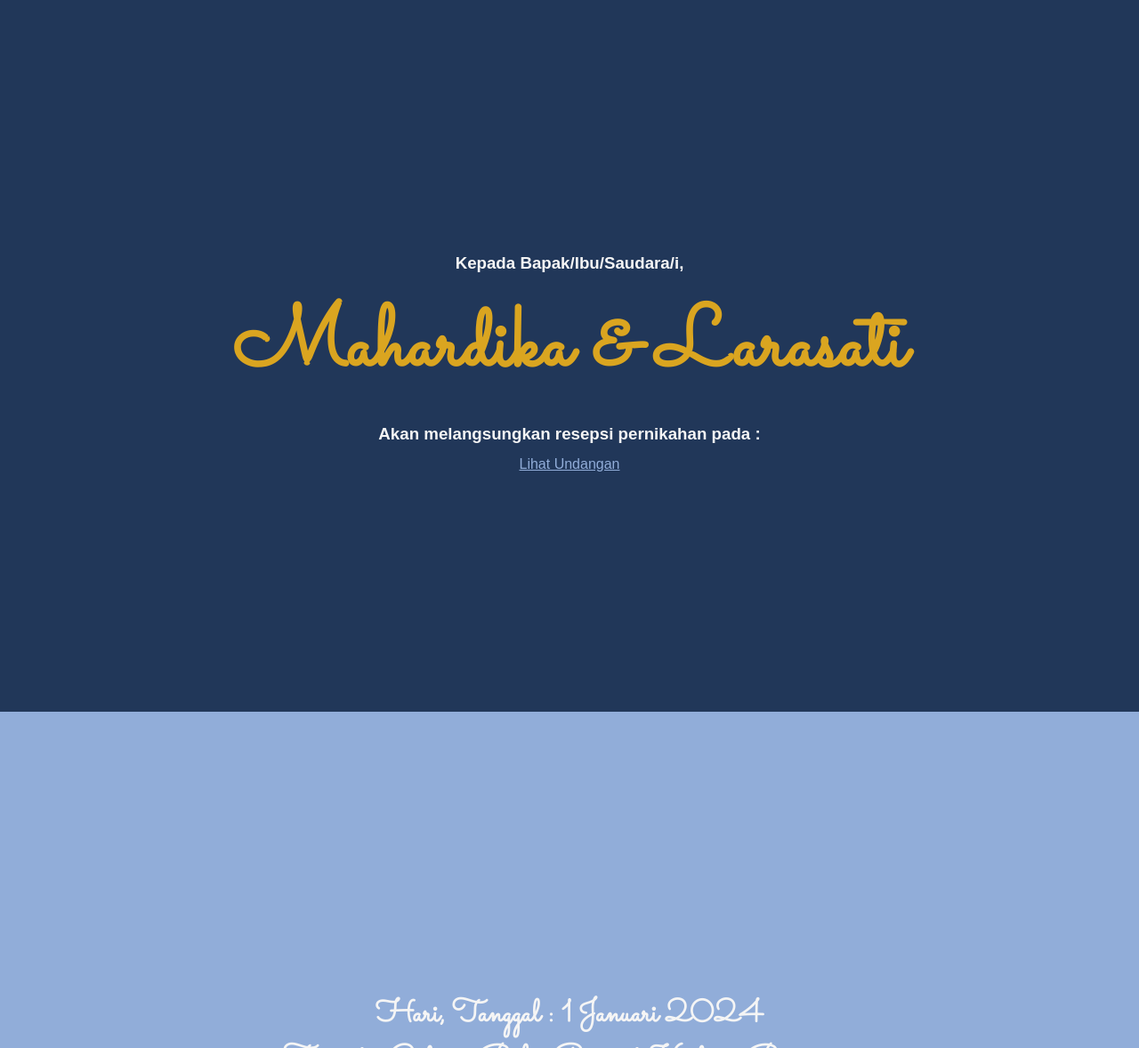
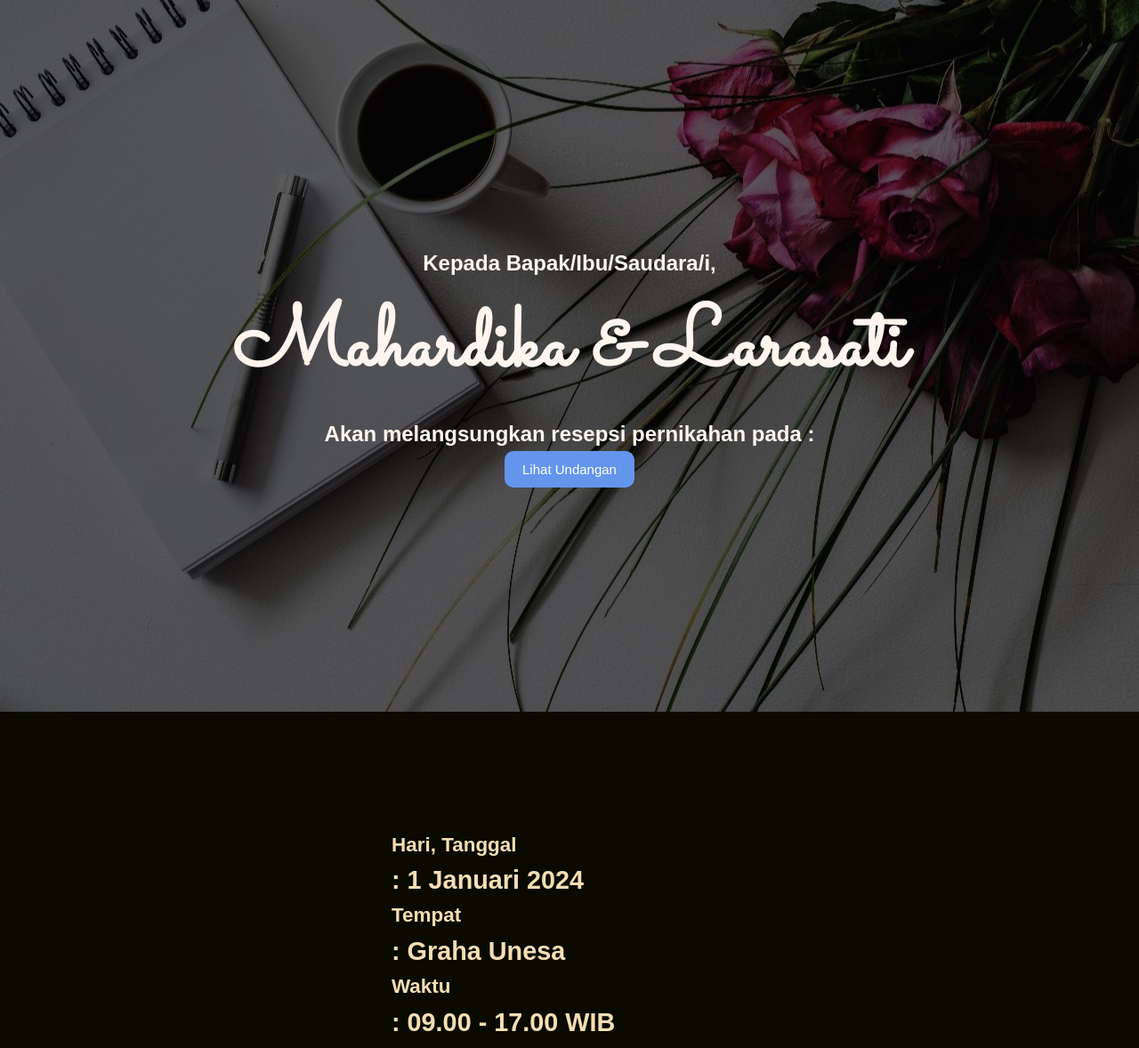
Before and after one commit to SeptianNurIkhsan/wedding.github.io, a PHP site: page / in a window 1280 px wide. Shown: the top 1178 px of the page at 89% size. Run offline with PHP 8.4, Linux system fonts and the light colour scheme.

Commit message:
tampilan utama

```diff
--- a/index.html
+++ b/index.html
@@ -6,6 +6,8 @@
     <!-- start styling font via google font -->
     <link rel="preconnect" href="https://fonts.googleapis.com" />
     <link rel="preconnect" href="https://fonts.gstatic.com" crossorigin />
+    <!-- menghubungkan dengan file css -->
+    <link rel="stylesheet" href="style.css" />
     <link href="https://fonts.googleapis.com/css2?family=Sacramento&display=swap" rel="stylesheet" />
     <!-- end styling font -->
 
@@ -14,28 +16,33 @@
     <!-- end judul undangan -->
   </head>
 
-  <!-- start body dan styling -->
-  <body style="color: whitesmoke; min-height: 100vh; margin: 0; padding: 0; justify-content: center; font-family: 'Work Sans', sans-serif">
+  <!-- start body -->
+  <body>
     <!-- start cover -->
-    <section id="cover" class="cover" style="background-color: #213759; min-height: 100vh; padding: 0; margin: auto; text-align: center; display: flex; justify-content: center; align-items: center; line-height: 1rem">
+    <section id="cover" class="cover">
       <div class="container">
         <h3>Kepada Bapak/Ibu/Saudara/i,</h3>
-        <h1 style="font-family: 'Sacramento', cursive; font-size: 6rem; color: goldenrod">Mahardika & Larasati</h1>
+        <h1>Mahardika & Larasati</h1>
         <h3>Akan melangsungkan resepsi pernikahan pada :</h3>
-        <a style="color: #91add9" href="#agenda">Lihat Undangan</a>
+        <!-- untuk tombol ke agenda -->
+        <a href="#agenda">Lihat Undangan</a>
       </div>
     </section>
     <!-- end cover -->
 
-    <!-- Start Agenda dan styling-->
-    <section id="agenda" class="agenda" style="background-color: #91add9; min-height: 100vh; padding: 0; margin: auto; text-align: center; display: flex; justify-content: center; align-items: center; line-height: 1rem">
-      <div class="container" style="font-family: 'Sacramento'; font-size: 30px">
-        <h3>Hari, Tanggal : 1 Januari 2024</h3>
-        <h3>Tempat : Gedung Balai Prajurit Kodam Brawijaya</h3>
-        <h3>Waktu : 09.00 - 17.00 WIB</h3>
-        <a style="color: #213759" href="#denah">Lihat Denah</a>
+    <!-- start agenda -->
+    <section id="agenda" class="agenda">
+      <class="container">
+        <h3>Hari, Tanggal</h3>
+        <h2> : 1 Januari 2024</h2>
+        <h3>Tempat</h3>
+        <h2> : Graha Unesa</h2>
+        <h3>Waktu</h3>
+        <h2> : 09.00 - 17.00 WIB</h2>
+        <!-- denah tempat acara -->
+        <iframe src="https://www.google.com/maps/embed?pb=!1m18!1m12!1m3!1d3957.463338267288!2d112.72065657460486!3d-7.301726771780297!2m3!1f0!2f0!3f0!3m2!1i1024!2i768!4f13.1!3m3!1m2!1s0x2dd7fb84404681eb%3A0x2154fd3083ee873f!2sGedung%20Balai%20Prajurit%20Kodam%20Brawijaya!5e0!3m2!1sid!2sid!4v1696233508535!5m2!1sid!2sid" width="400" height="300" style="border:0;" allowfullscreen="" loading="lazy" referrerpolicy="no-referrer-when-downgrade"></iframe>
       </div>
     </section>
-    <!-- End Agenda -->
+    <!-- end agenda -->
   </body>
 </html>
--- a/style.css
+++ b/style.css
@@ -7,9 +7,17 @@ body {
   box-sizing: border-box;
 }
 
-.hero {
+.cover {
+  background: url(backgroundHome.jpg) no-repeat center center fixed;
+  -webkit-background-size: cover;
+  -moz-background-size: cover;
+  -o-background-size: cover;
+  background-size: cover;
+}
+
+.cover {
   min-height: 100vh;
-  background-color: #0a0a0a;
+  color: seashell;
   padding: 0;
   margin: auto;
   text-align: center;
@@ -19,15 +27,39 @@ body {
   line-height: 1rem;
 }
 
-.hero h1 {
+.cover h1 {
   font-family: "Sacramento", cursive;
   font-size: 6rem;
 }
 
-.hero h4 {
+.cover h3 {
   font-size: 1.5rem;
 }
 
-.hero p {
-  font-size: 1.5rem;
+a {
+  font-family: sans-serif;
+  font-size: 15px;
+  background: cornflowerblue;
+  color: white;
+  border-radius: 10px;
+  padding: 12px 20px;
+  margin-top: 10;
+  text-decoration: none;
 }
+a:hover,
+button:hover {
+  opacity: 0.9;
+}
+
+.agenda {
+  min-height: 100vh;
+  background-color: #0a0a00;
+  color: wheat;
+  padding: 0;
+  margin: auto;
+  align-items: center;
+  text-align: left;
+  display: flex;
+  justify-content: center;
+  line-height: 1rem;
+}
```
Also changed, not shown: USE CASE.jpg (added), backgroundHome.jpg (added), 1 other file.
